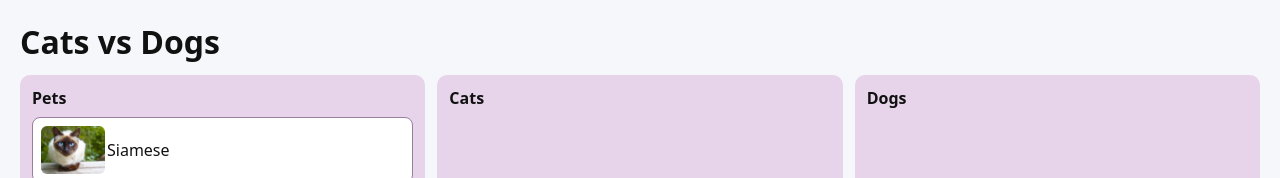
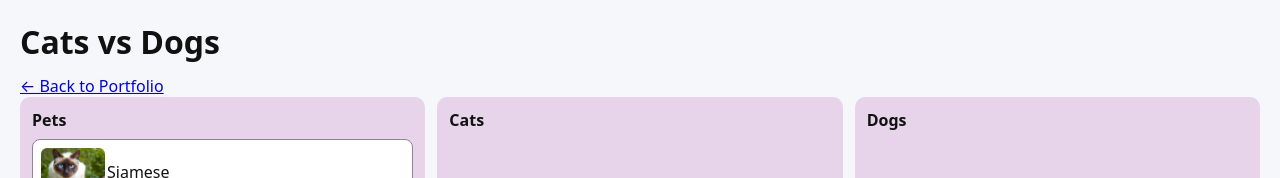
Before and after one commit to BMWells-afk/Cats-and-Dogs, a plain HTML site: page index.html in a window 1280 px wide. Shown: the top 178 px of the page. Drawn offline with Linux system fonts and the light colour scheme; files whose address does not match are found by name.

Commit message:
Add back link to portfolio in index.html

```diff
--- a/index.html
+++ b/index.html
@@ -9,7 +9,9 @@
 <body>
   <main>
     <h1>Cats vs Dogs</h1>
-
+    <div>
+        <a href="../index.html" class="back-link">← Back to Portfolio</a>
+    </div>
     <div class="board">
       <section id="mixed" class="zone" aria-label="Mixed items">
         <h2>Pets</h2>
```
